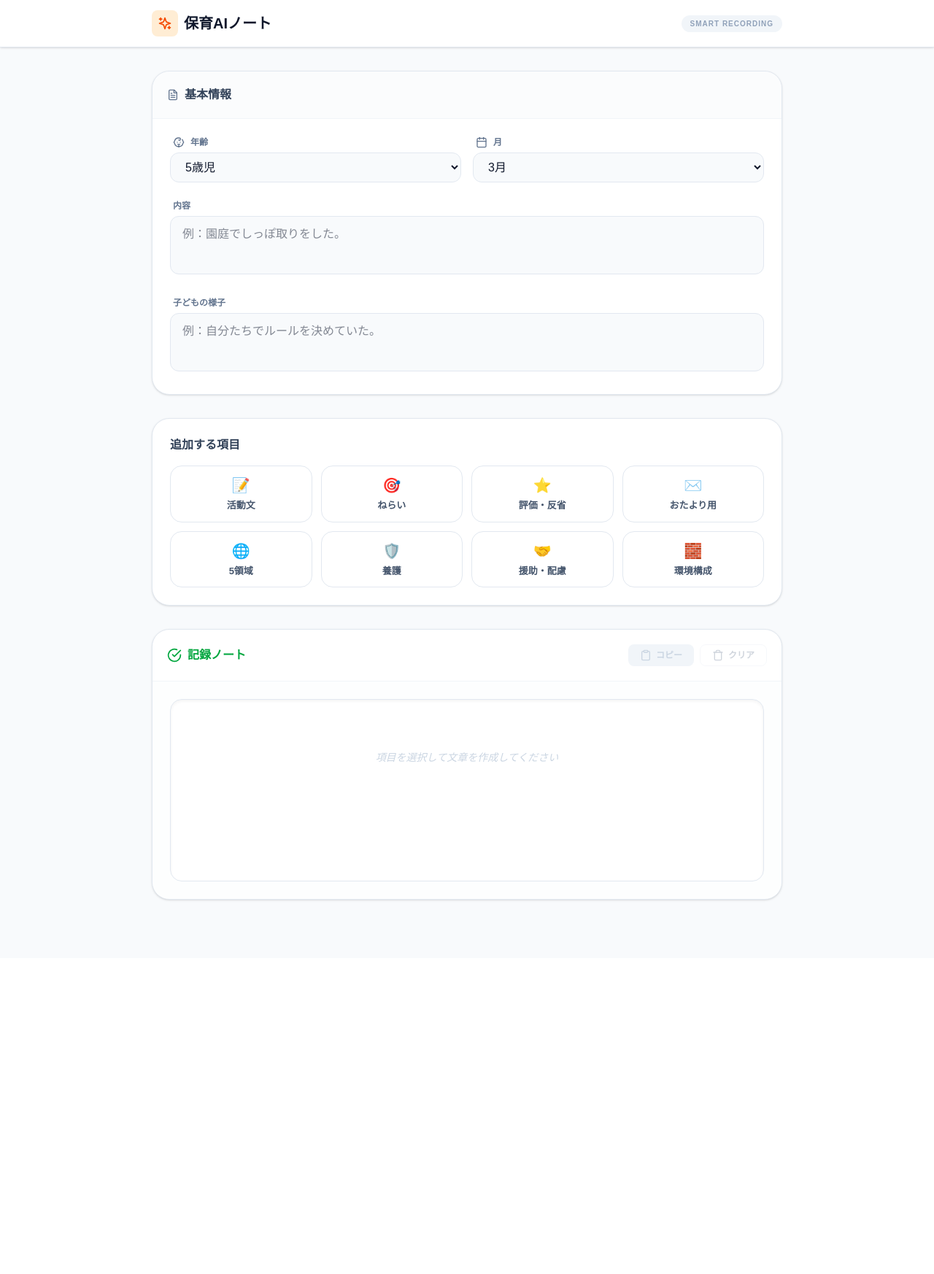
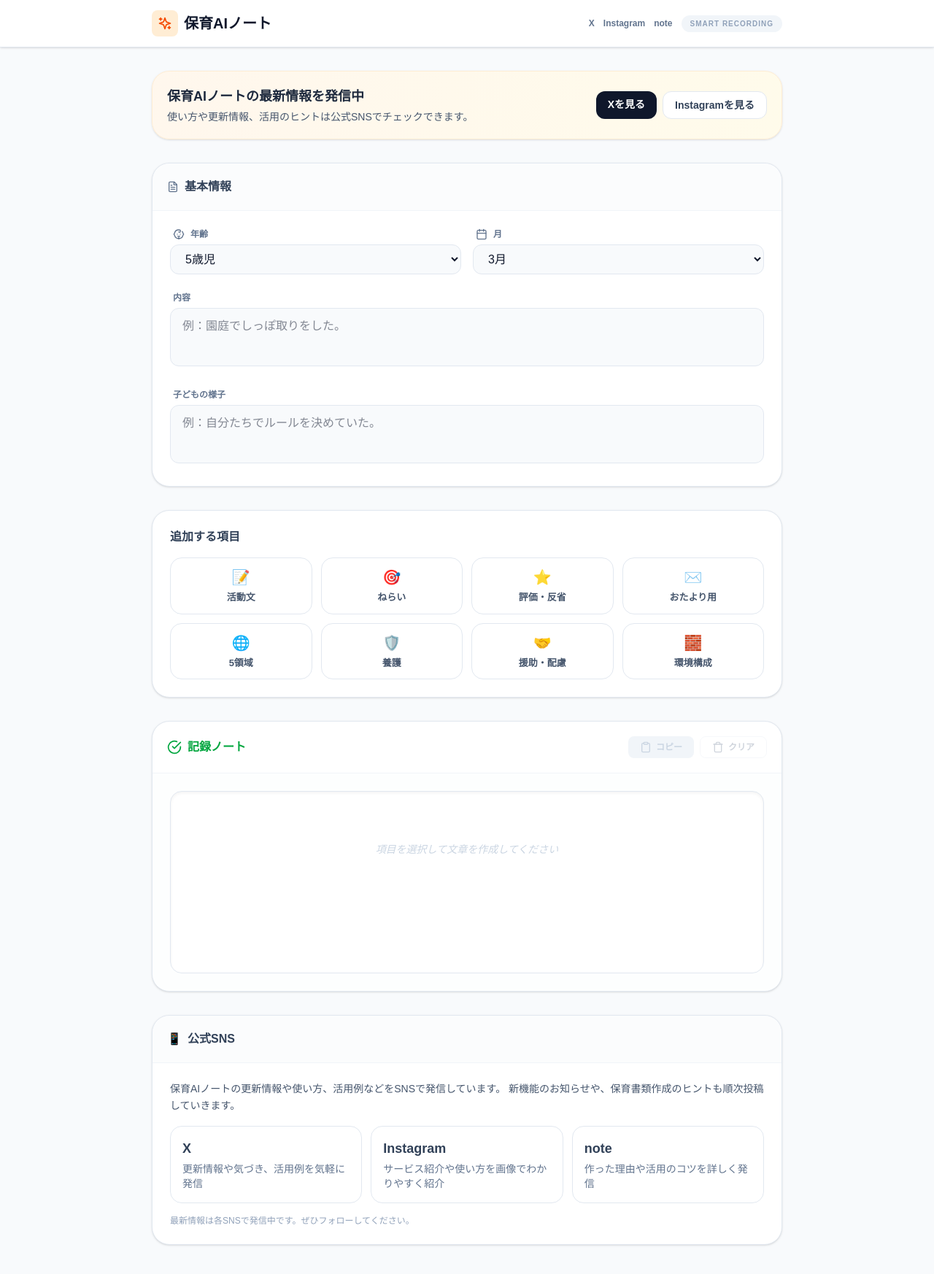
Before and after one commit to tatata-nanana/hoiku-ai-note, a Next.js app: page / in a window 1280 px wide. Shown: the top 1746 px of the page at 73% size. Before the commit the page ends 1313 px from the top, so only its background shows below. Built offline with nearby package versions, Linux system fonts and the light colour scheme.

Commit message:
Add footer social links

```diff
--- a/app/page.tsx
+++ b/app/page.tsx
@@ -237,20 +237,79 @@ export default function App() {
   return (
     <div className="min-h-screen bg-slate-50 text-slate-900 pb-12">
       <header className="bg-white border-b border-slate-200 sticky top-0 z-10 shadow-sm">
-        <div className="max-w-4xl mx-auto px-4 h-16 flex items-center justify-between">
+        <div className="max-w-4xl mx-auto px-4 min-h-16 py-3 flex items-center justify-between gap-3">
           <div className="flex items-center gap-2">
             <div className="bg-orange-100 p-2 rounded-lg text-orange-600">
               <IconSparkles />
             </div>
             <h1 className="text-xl font-bold">保育AIノート</h1>
           </div>
-          <div className="text-[10px] font-bold text-slate-400 uppercase tracking-widest bg-slate-100 px-3 py-1 rounded-full">
-            Smart Recording
+
+          <div className="flex items-center gap-2 sm:gap-3 flex-wrap justify-end">
+            <a
+              href="https://x.com/あなたのアカウント"
+              target="_blank"
+              rel="noopener noreferrer"
+              className="text-xs font-bold text-slate-500 hover:text-orange-600 transition-colors"
+            >
+              X
+            </a>
+            <a
+              href="https://www.instagram.com/あなたのアカウント"
+              target="_blank"
+              rel="noopener noreferrer"
+              className="text-xs font-bold text-slate-500 hover:text-orange-600 transition-colors"
+            >
+              Instagram
+            </a>
+            <a
+              href="https://note.com/あなたのアカウント"
+              target="_blank"
+              rel="noopener noreferrer"
+              className="text-xs font-bold text-slate-500 hover:text-orange-600 transition-colors"
+            >
+              note
+            </a>
+            <div className="text-[10px] font-bold text-slate-400 uppercase tracking-widest bg-slate-100 px-3 py-1 rounded-full">
+              Smart Recording
+            </div>
           </div>
         </div>
       </header>
 
       <main className="max-w-4xl mx-auto px-4 py-8 space-y-8">
+        <section className="bg-gradient-to-r from-orange-50 to-amber-50 border border-orange-100 rounded-3xl p-5 shadow-sm">
+          <div className="flex flex-col sm:flex-row sm:items-center sm:justify-between gap-3">
+            <div>
+              <h2 className="text-lg font-bold text-slate-800">
+                保育AIノートの最新情報を発信中
+              </h2>
+              <p className="text-sm text-slate-600 mt-1">
+                使い方や更新情報、活用のヒントは公式SNSでチェックできます。
+              </p>
+            </div>
+
+            <div className="flex gap-2 flex-wrap">
+              <a
+                href="https://x.com/あなたのアカウント"
+                target="_blank"
+                rel="noopener noreferrer"
+                className="px-4 py-2 rounded-xl bg-slate-900 text-white text-sm font-bold hover:bg-slate-800 transition"
+              >
+                Xを見る
+              </a>
+              <a
+                href="https://www.instagram.com/あなたのアカウント"
+                target="_blank"
+                rel="noopener noreferrer"
+                className="px-4 py-2 rounded-xl border border-slate-200 bg-white text-sm font-bold text-slate-700 hover:bg-slate-50 transition"
+              >
+                Instagramを見る
+              </a>
+            </div>
+          </div>
+        </section>
+
         <section className="bg-white rounded-3xl border border-slate-200 shadow-sm overflow-hidden">
           <div className="p-5 border-b border-slate-100 bg-slate-50/50 flex items-center gap-2">
             <span className="text-slate-500">
@@ -389,6 +448,62 @@ export default function App() {
             </div>
           </div>
         </section>
+
+        <section className="bg-white rounded-3xl border border-slate-200 shadow-sm overflow-hidden">
+          <div className="p-5 border-b border-slate-100 bg-slate-50/50 flex items-center gap-2">
+            <span className="text-slate-500">📱</span>
+            <h2 className="font-bold text-slate-700">公式SNS</h2>
+          </div>
+
+          <div className="p-6 space-y-4">
+            <p className="text-sm leading-relaxed text-slate-600">
+              保育AIノートの更新情報や使い方、活用例などをSNSで発信しています。
+              新機能のお知らせや、保育書類作成のヒントも順次投稿していきます。
+            </p>
+
+            <div className="grid grid-cols-1 sm:grid-cols-3 gap-3">
+              <a
+                href="https://x.com/あなたのアカウント"
+                target="_blank"
+                rel="noopener noreferrer"
+                className="block rounded-2xl border border-slate-200 p-4 hover:border-orange-200 hover:bg-orange-50 transition"
+              >
+                <div className="text-lg font-bold text-slate-700">X</div>
+                <p className="mt-1 text-sm text-slate-500">
+                  更新情報や気づき、活用例を気軽に発信
+                </p>
+              </a>
+
+              <a
+                href="https://www.instagram.com/あなたのアカウント"
+                target="_blank"
+                rel="noopener noreferrer"
+                className="block rounded-2xl border border-slate-200 p-4 hover:border-orange-200 hover:bg-orange-50 transition"
+              >
+                <div className="text-lg font-bold text-slate-700">Instagram</div>
+                <p className="mt-1 text-sm text-slate-500">
+                  サービス紹介や使い方を画像でわかりやすく紹介
+                </p>
+              </a>
+
+              <a
+                href="https://note.com/あなたのアカウント"
+                target="_blank"
+                rel="noopener noreferrer"
+                className="block rounded-2xl border border-slate-200 p-4 hover:border-orange-200 hover:bg-orange-50 transition"
+              >
+                <div className="text-lg font-bold text-slate-700">note</div>
+                <p className="mt-1 text-sm text-slate-500">
+                  作った理由や活用のコツを詳しく発信
+                </p>
+              </a>
+            </div>
+
+            <p className="text-xs text-slate-400">
+              最新情報は各SNSで発信中です。ぜひフォローしてください。
+            </p>
+          </div>
+        </section>
       </main>
     </div>
   );
```
